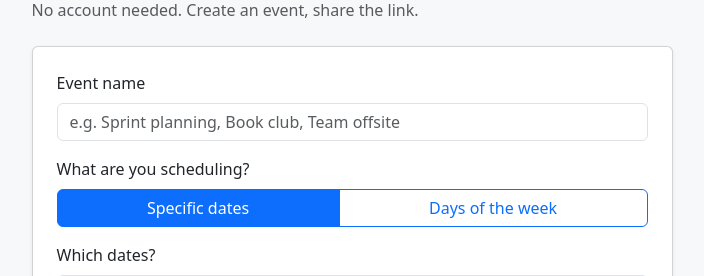
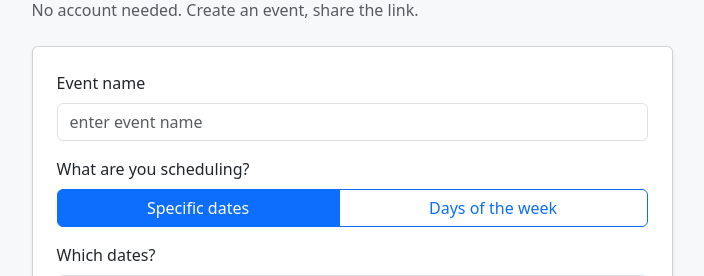
Before and after one commit to luxres/availgrid, a Flask app: page / in a window 1280 px wide. Shown: the part 121-397 px from the top of the page, without its empty margins (288-992 px from the left). Run offline with Flask 3, Linux system fonts and the light colour scheme.

Commit message:
removed placeholder from event name

```diff
--- a/app/templates/index.html
+++ b/app/templates/index.html
@@ -15,7 +15,7 @@
             <label class="form-label" for="name">Event name</label>
             <input
               type="text" class="form-control" id="name" name="name"
-              placeholder="e.g. Sprint planning, Book club, Team offsite" required
+              placeholder="enter event name" required
             >
           </div>
 
```
